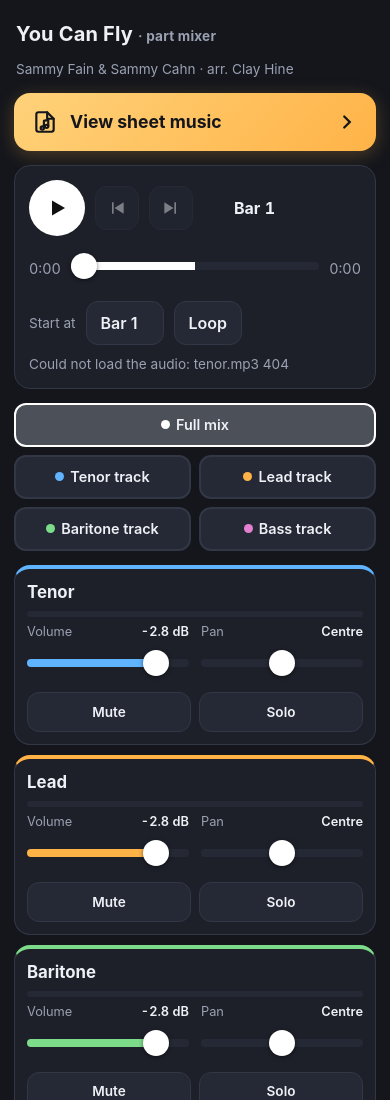
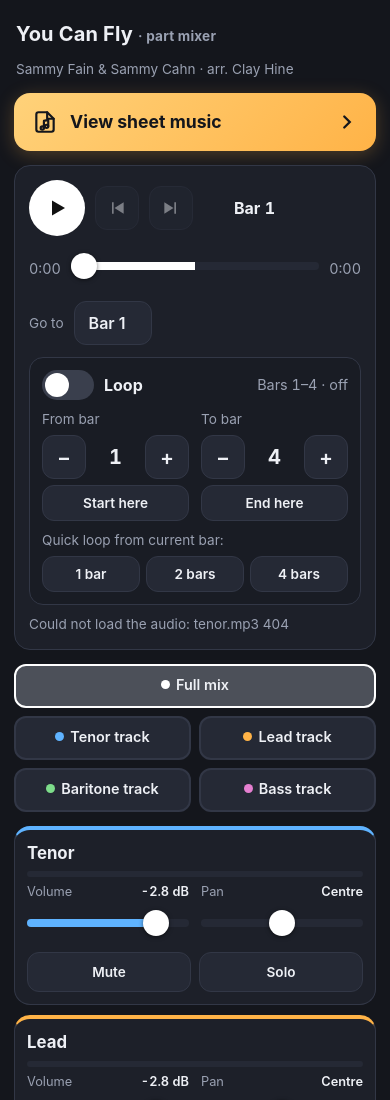
Before and after one commit to awm11/you-can-fly, a plain HTML site: page index.html in a window 390 px wide. Shown: the top 1100 px of the page. Drawn offline with Linux system fonts and the light colour scheme; no server answers.

Commit message:
Redesigned loop: switch, from/to steppers, set-here, quick loops, loop shading on seek bar and score
Co-Authored-By: Claude Opus 5.5 <noreply@anthropic.com>
Claude-Session: https://claude.ai/code/session_011LQDa5QS37RcVJpC33h1C8

```diff
--- a/index.html
+++ b/index.html
@@ -37,6 +37,33 @@
   .trow2{margin-top:12px;flex-wrap:wrap}
   .toggle[aria-pressed="true"]{background:#3a4152;border-color:#5a6378}
   select.btn{padding-right:10px}
+  /* loop */
+  .loopbox{margin-top:12px;border:1px solid var(--line);border-radius:14px;padding:12px;background:#191c24}
+  .loopbox.on{border-color:#4f7cff;box-shadow:0 0 0 1px #4f7cff55 inset}
+  .lhead{display:flex;align-items:center;gap:10px}
+  .ltitle{font-weight:700;cursor:pointer}
+  .lsum{margin-left:auto;font-variant-numeric:tabular-nums;color:var(--muted);font-size:.9rem}
+  .loopbox.on .lsum{color:#9fb6ff}
+  .switch{appearance:none;border:none;width:52px;height:30px;border-radius:15px;background:#3a3f4d;position:relative;cursor:pointer;flex:none;padding:0}
+  .switch span{position:absolute;top:3px;left:3px;width:24px;height:24px;border-radius:50%;background:#fff;transition:transform .15s}
+  .switch[aria-checked="true"]{background:#4f7cff}
+  .switch[aria-checked="true"] span{transform:translateX(22px)}
+  .lgrid{display:grid;grid-template-columns:1fr 1fr;gap:12px;margin-top:10px}
+  .lcol{display:flex;flex-direction:column;gap:6px}
+  .stepper{display:flex;align-items:center;gap:6px}
+  .stepper .btn{width:44px;padding:0;font-size:1.3rem}
+  .stepper output{flex:1;text-align:center;font-size:1.25rem;font-weight:700;font-variant-numeric:tabular-nums}
+  .btn.small{min-height:36px;font-size:.85rem;padding:0 10px}
+  .lquick{display:flex;flex-wrap:wrap;align-items:center;gap:6px;margin-top:10px}
+  .lquick .sub{flex-basis:100%}
+  .lquick .btn{flex:1}
+  @media (min-width:760px){ .lquick .sub{flex-basis:auto} .lquick .btn{flex:0 0 auto} }
+  .seek{position:relative}
+  .lregion{position:absolute;top:50%;height:16px;margin-top:-8px;border-radius:5px;background:rgba(79,124,255,.35);
+    box-shadow:0 0 0 2px #4f7cff inset;pointer-events:none}
+  .lregion[hidden]{display:none}
+  .lr{position:absolute;pointer-events:none;background:rgba(79,124,255,.10);border-top:3px solid rgba(79,124,255,.75);border-bottom:3px solid rgba(79,124,255,.75)}
+  .sbar .btn[aria-pressed="true"]{background:#4f7cff;border-color:#4f7cff;color:#fff}
   .status{color:var(--muted);font-size:.85rem;margin-top:10px;min-height:1.2em}
 
   /* presets */
@@ -149,14 +176,37 @@
     </div>
     <div class="trow trow2">
       <span class="time" id="cur">0:00</span>
-      <div class="seek"><input type="range" id="seek" min="0" max="1000" value="0" step="1" aria-label="Position" disabled></div>
+      <div class="seek"><div class="lregion" id="lregion" hidden></div><input type="range" id="seek" min="0" max="1000" value="0" step="1" aria-label="Position" disabled></div>
       <span class="time" id="dur">0:00</span>
     </div>
     <div class="trow trow2">
-      <label class="sub" for="jump">Start at</label>
-      <select class="btn" id="jump" aria-label="Jump to bar"></select>
-      <button class="btn toggle" id="loop" aria-pressed="false">Loop</button>
-      <select class="btn" id="loopTo" aria-label="Loop end bar" hidden></select>
+      <label class="sub" for="jump">Go to</label>
+      <select class="btn" id="jump" aria-label="Go to bar"></select>
+    </div>
+    <div class="loopbox" id="loopbox">
+      <div class="lhead">
+        <button class="switch" id="loop" role="switch" aria-checked="false" aria-label="Loop on/off"><span></span></button>
+        <label for="loop" class="ltitle">Loop</label>
+        <span class="lsum" id="lsum"></span>
+      </div>
+      <div class="lgrid">
+        <div class="lcol">
+          <div class="sub">From bar</div>
+          <div class="stepper"><button class="btn" data-k="a" data-d="-1" aria-label="Loop start earlier">−</button><output id="la">1</output><button class="btn" data-k="a" data-d="1" aria-label="Loop start later">+</button></div>
+          <button class="btn small" id="setA">Start here</button>
+        </div>
+        <div class="lcol">
+          <div class="sub">To bar</div>
+          <div class="stepper"><button class="btn" data-k="b" data-d="-1" aria-label="Loop end earlier">−</button><output id="lb">4</output><button class="btn" data-k="b" data-d="1" aria-label="Loop end later">+</button></div>
+          <button class="btn small" id="setB">End here</button>
+        </div>
+      </div>
+      <div class="lquick">
+        <span class="sub">Quick loop from current bar:</span>
+        <button class="btn small" data-q="1">1 bar</button>
+        <button class="btn small" data-q="2">2 bars</button>
+        <button class="btn small" data-q="4">4 bars</button>
+      </div>
     </div>
     <div class="status" id="status">Loading tracks…</div>
   </section>
@@ -175,6 +225,7 @@
     </button>
     <span class="barnum" id="sbarnum" style="min-width:3.8em;text-align:left">Bar 1</span>
     <span class="title"></span>
+    <button class="btn" id="sloop" aria-pressed="false">Loop</button>
     <a class="btn" href="score/you-can-fly.pdf" target="_blank" rel="noopener" style="display:grid;place-items:center;text-decoration:none">PDF</a>
     <button class="btn" id="closeScore" aria-label="Close score">Close</button>
   </div>
@@ -296,12 +347,8 @@
   }
 
   // bar selectors
-  const jump = $('#jump'), loopTo = $('#loopTo');
-  BARS.forEach((t,i) => {
-    jump.add(new Option('Bar ' + (i+1), i));
-    loopTo.add(new Option('to bar ' + (i+1), i));
-  });
-  loopTo.value = BARS.length - 1;
+  const jump = $('#jump');
+  BARS.forEach((t,i) => jump.add(new Option('Bar ' + (i+1), i)));
 
   // ---------- audio ----------
   const status = $('#status');
@@ -332,6 +379,7 @@
       applyMix();
       $('#dur').textContent = fmt(duration);
       ['#play','#splay','#back','#fwd','#seek'].forEach(s => $(s).disabled = false);
+      updateLoop();
       status.textContent = 'Ready. Choose a preset or set the faders, then press play.';
     } catch(e){
       status.textContent = 'Could not load the audio: ' + e.message;
@@ -368,6 +416,7 @@
     $('#seek').style.setProperty('--p', (duration ? t / duration * 100 : 0) + '%');
     $('#cur').textContent = fmt(t);
     $('#barnum').textContent = $('#sbarnum').textContent = 'Bar ' + (barAt(t) + 1);
+    if (document.activeElement !== jump && +jump.value !== barAt(t)) jump.value = barAt(t);
     if (typeof updateHighlight === 'function' && !scoreEl.hidden) updateHighlight();
   }
   function meters(){
@@ -387,12 +436,34 @@
     $('#splay svg').innerHTML = playing ? '<path d="M6 4h4v16H6zM14 4h4v16h-4z"/>' : '<path d="M7 4.5v15l13-7.5z"/>';
     $('#playIcon').innerHTML = playing ? '<path d="M6 4h4v16H6zM14 4h4v16h-4z"/>' : '<path d="M7 4.5v15l13-7.5z"/>';
   }
+  // ---------- loop ----------
+  var scoreReady = false;
+  const NB = BARS.length;
+  let la = 0, lb = 3;
+  if (state.loop){ la = state.loop.a; lb = state.loop.b; }
   function updateLoop(){
-    loopA = BARS[+jump.value];
-    const endIdx = +loopTo.value + 1;
-    loopB = endIdx < BARS.length ? BARS[endIdx] : duration;
-    if (loopB <= loopA) loopB = loopA + 1;
+    la = Math.max(0, Math.min(NB-1, la)); lb = Math.max(la, Math.min(NB-1, lb));
+    loopA = BARS[la];
+    loopB = lb + 1 < NB ? BARS[lb+1] : (duration ? duration - 0.05 : 1e9);
+    $('#la').textContent = la + 1; $('#lb').textContent = lb + 1;
+    $('#lsum').textContent = (la === lb ? 'Bar ' + (la+1) : 'Bars ' + (la+1) + '–' + (lb+1)) + (loopOn ? ' · on' : ' · off');
+    $('#loop').setAttribute('aria-checked', loopOn); $('#sloop').setAttribute('aria-pressed', loopOn);
+    $('#loopbox').classList.toggle('on', loopOn);
+    const reg = $('#lregion');
+    if (loopOn && duration){
+      reg.hidden = false;
+      reg.style.left = (loopA/duration*100) + '%';
+      reg.style.width = ((Math.min(loopB, duration) - loopA)/duration*100) + '%';
+    } else reg.hidden = true;
+    if (scoreReady) drawLoopOnScore();
+    state.loop = {a:la, b:lb}; store.set(state);
   }
+  function enforceLoop(){   // if loop is on and we're outside it, go to its start
+    if (!loopOn) return;
+    const t = curTime();
+    if (t < loopA - 0.01 || t >= loopB) seek(loopA);
+  }
+  function setLoop(on){ loopOn = on; updateLoop(); enforceLoop(); }
 
   // ---------- events ----------
   $('#play').onclick = async () => {
@@ -404,12 +475,19 @@
   const sk = $('#seek');
   sk.addEventListener('input', () => { dragging = true; $('#cur').textContent = fmt(sk.value/1000*duration); });
   sk.addEventListener('change', () => { dragging = false; seek(sk.value/1000*duration); });
-  jump.onchange = () => { updateLoop(); if (+loopTo.value < +jump.value) loopTo.value = jump.value; updateLoop(); seek(BARS[+jump.value]); };
-  loopTo.onchange = updateLoop;
-  $('#loop').onclick = () => {
-    loopOn = !loopOn; $('#loop').setAttribute('aria-pressed', loopOn);
-    loopTo.hidden = !loopOn; updateLoop();
-  };
+  jump.onchange = () => { const i = +jump.value; if (loopOn && (i < la || i > lb)) setLoop(false); seek(BARS[i]); };
+  $('#loop').onclick = () => setLoop(!loopOn);
+  $('#sloop').onclick = () => setLoop(!loopOn);
+  document.querySelectorAll('.stepper .btn').forEach(b => b.onclick = () => {
+    const d = +b.dataset.d;
+    if (b.dataset.k === 'a'){ la += d; if (la > lb) lb = la; } else { lb += d; if (lb < la) la = lb; }
+    updateLoop(); enforceLoop();
+  });
+  $('#setA').onclick = () => { la = barAt(curTime()); if (lb < la) lb = la; updateLoop(); enforceLoop(); };
+  $('#setB').onclick = () => { lb = barAt(curTime()); if (la > lb) la = lb; updateLoop(); enforceLoop(); };
+  document.querySelectorAll('.lquick .btn').forEach(b => b.onclick = () => {
+    la = barAt(curTime()); lb = la + (+b.dataset.q) - 1; loopOn = true; updateLoop(); seek(BARS[la]);
+  });
   document.addEventListener('keydown', e => {
     if (e.code === 'Space' && !['INPUT','SELECT','BUTTON'].includes(document.activeElement.tagName)) { e.preventDefault(); $('#play').click(); }
   });
@@ -481,6 +559,17 @@
       }
     }
   }
+  const lrBoxes = [];
+  function drawLoopOnScore(){
+    lrBoxes.forEach(e => e.remove()); lrBoxes.length = 0;
+    if (!loopOn) return;
+    for (let i = la; i <= lb; i++){
+      const b = BOXES[i]; if (!b) continue;
+      const d = document.createElement('div'); d.className = 'lr';
+      Object.assign(d.style, {left:(b[1]*100)+'%', top:(b[2]*100)+'%', width:((b[3]-b[1])*100)+'%', height:((b[4]-b[2])*100)+'%'});
+      si.querySelector(`.pw[data-page="${b[0]}"]`).prepend(d); lrBoxes.push(d);
+    }
+  }
   function updateHighlight(force){
     const i = barAt(curTime());
     if (i !== hlBar || force){ hlBar = i; showBar(i, true); }
@@ -490,13 +579,15 @@
     const pw = e.target.closest('.pw'); if (!pw || !duration) return;
     const r = pw.getBoundingClientRect(), x = (e.clientX - r.left)/r.width, y = (e.clientY - r.top)/r.height, pg = +pw.dataset.page;
     const i = BOXES.findIndex(b => b[0] === pg && x >= b[1] && x <= b[3] && y >= b[2] && y <= b[4]);
-    if (i >= 0){ userScrollAt = 0; seek(BARS[i]); updateHighlight(true); }
+    if (i >= 0){ if (loopOn && (i < la || i > lb)) setLoop(false); userScrollAt = 0; seek(BARS[i]); updateHighlight(true); }
   });
+  scoreReady = true;
   ['gesturestart','gesturechange'].forEach(ev => scoreEl.addEventListener(ev, e => e.preventDefault()));  // stop iOS page zoom
 
   document.addEventListener('keydown', e => { if (e.key === 'Escape' && !scoreEl.hidden) $('#closeScore').click(); });
 
   render();
+  updateLoop();
   load();
 })();
 </script>
```
